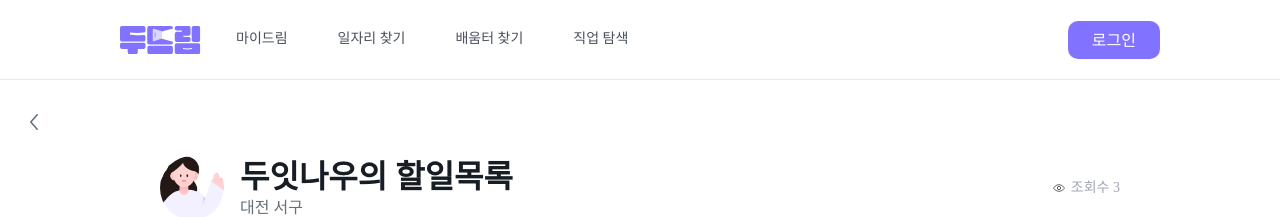
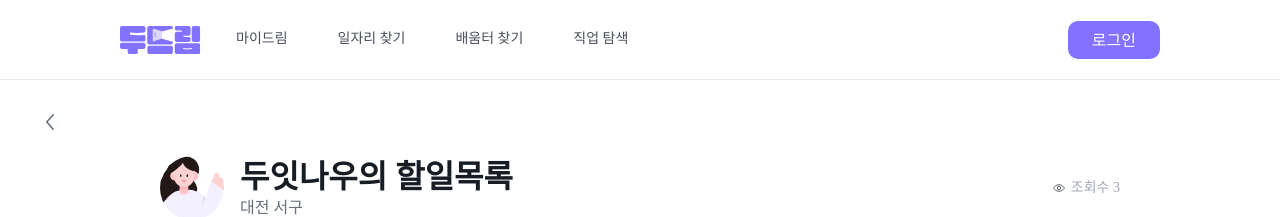
Before and after one commit to kxkxkxkxkxxk/kxkxkxkxkxxk, a React (Vite) app: page /otherslist in a window 1280 px wide. Shown: the top 217 px of the page. Built offline with nearby package versions, Linux system fonts and the light colour scheme; no server answers.

Commit message:
feat : [#86] 뒤로가기 임시 로직 추가

```diff
--- a/src/pages/otherTodo/OtherTodoPage.tsx
+++ b/src/pages/otherTodo/OtherTodoPage.tsx
@@ -33,13 +33,13 @@ const OtherTodoPage = () => {
 
   const totalPages = Math.ceil(dummyDreamers.length / ITEMS_PER_PAGE);
   const handleCardClick = () => {
-    navigate('/otherslist'); // ✅ 경로는 라우팅에 맞게 조정
+    navigate('/otherslist');
   };
 
   return (
     <>
       <div className="mx-auto w-full max-w-screen-xl px-10 py-8">
-        <div className="mb-6">
+        <div className="mb-6" onClick={() => navigate(-1)}>
           <BackIcon />
         </div>
 
--- a/src/pages/otherTodoList/OtherTodoListPage.tsx
+++ b/src/pages/otherTodoList/OtherTodoListPage.tsx
@@ -2,8 +2,10 @@ import BackIcon from '@assets/icons/back.svg?react';
 import ViewIcon from '@assets/icons/show_pw.svg?react';
 import TodoCard from '@pages/otherTodoList/components/TodoCard.tsx';
 import Footer from '@common/Footer.tsx';
+import { useNavigate } from 'react-router-dom';
 
 const OtherTodoListPage = () => {
+  const navigate = useNavigate();
   const sections = ['준비하기', '시작하기', '도전하기'];
   const sampleTodos = [
     { text: '고용24에서 인근 요양보호사 과정 검색하기', checked: true },
@@ -16,7 +18,10 @@ const OtherTodoListPage = () => {
       <div className="mx-auto w-full max-w-screen-xl px-4 py-6">
         <div className="pb-4">
           <div className="flex items-center justify-between">
-            <button className="rounded-full p-2 hover:bg-gray-100">
+            <button
+              className="ml-4 rounded-full p-2 hover:bg-gray-100"
+              onClick={() => navigate(-1)}
+            >
               <BackIcon className="h-5 w-5 text-gray-500" />
             </button>
           </div>
```
